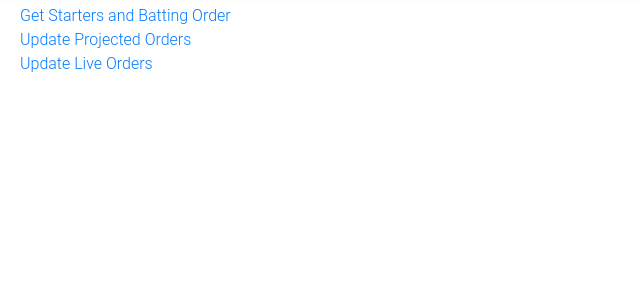
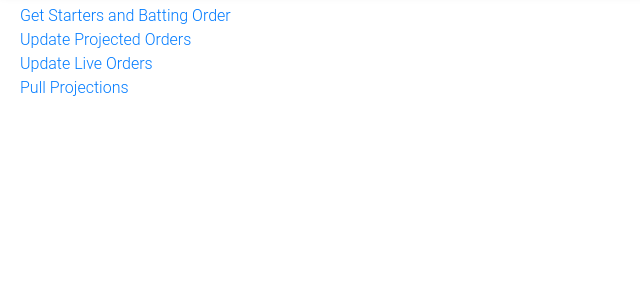
Before and after one commit to jpb8/theBookBKG, a Django app: page /players/ in a window 1280 px wide. Shown: the part 88-380 px from the top of the page, without its empty margins (0-640 px from the left). Run offline with Django 3.2, Linux system fonts and the light colour scheme; some libraries are stand-ins or nearby versions.

Commit message:
rotogrinders projections extra

```diff
--- a/players/templates/players/index.html
+++ b/players/templates/players/index.html
@@ -11,6 +11,7 @@
     <a href="{% url 'players:starters_order' %}">Get Starters and Batting Order</a><br>
     <a href="{% url 'slate:update_pro_orders' %}">Update Projected Orders</a><br>
     <a href="{% url 'slate:update_live_lineups' %}">Update Live Orders</a><br>
+    <a href="{% url 'players:pull_projections' %}">Pull Projections</a><br>
 </div>
 </body>
 {% endlocaltime %}
--- a/players/urls.py
+++ b/players/urls.py
@@ -13,5 +13,6 @@ urlpatterns = [
     path('pitching', views.pitching_stats, name='pitching'),
     path('stacks', views.stacks_stats, name='stacks'),
     path('pstats', views.team_stats, name='pstats'),
-    path('player_bats', views.player_bats, name='player_bats')
+    path('player_bats', views.player_bats, name='player_bats'),
+    path('pull_projections', views.pull_projections, name='pull_projections')
 ]
--- a/players/views.py
+++ b/players/views.py
@@ -5,12 +5,11 @@ from django.template.loader import render_to_string
 import json
 
 from .models import Player
-from .tasks import orders, starting_pitchers, upload_stats, upload_salaries, upload_batting_hands
+from .tasks import orders, starting_pitchers, upload_stats, upload_salaries, upload_batting_hands, update_projections
 
 from teams.models import Team
 from slate.models import Stack, Punt
 from slate.utls import todays_stacks, todays_pitchers, tp_utils, stack_utils, pstats, indy_pitcher
-
 
 
 def index(request):
@@ -125,3 +124,8 @@ def player_bats(request):
         upload_batting_hands(dk_csv)
     cont_dict = {}
     return render(request, "players/stats_upload.html", cont_dict)
+
+
+def pull_projections(request):
+    update_projections()
+    redirect("slate:stack_builder")
```
